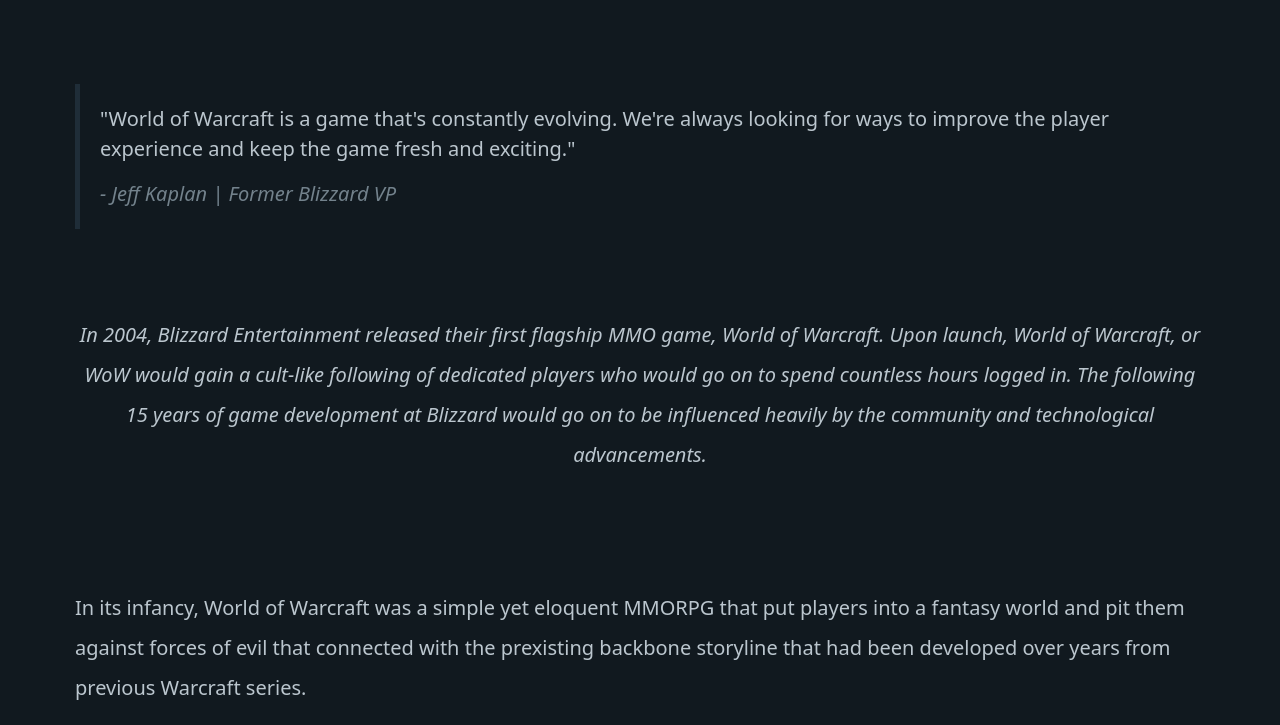
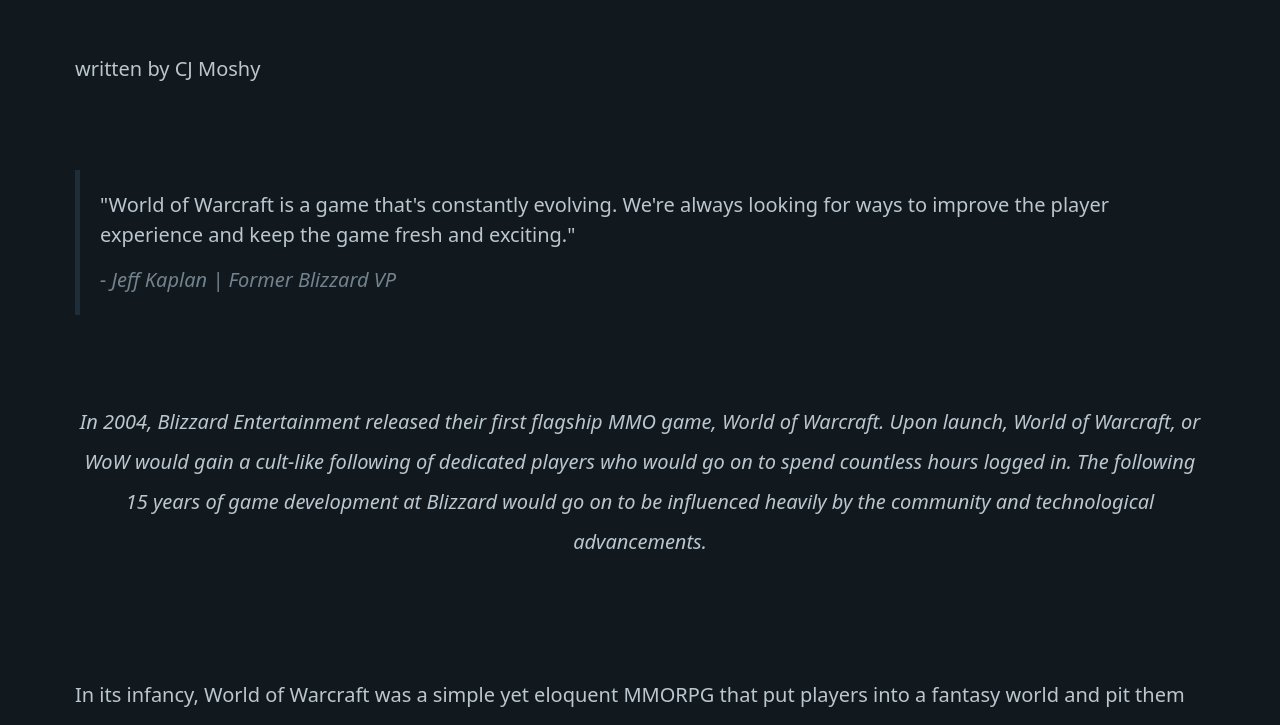
Before and after one commit to CJMoshy/CMPM-80j-Midterm, a website: page index.html in a window 1280 px wide. Shown: the part 291-1016 px from the top of the page. Drawn offline with Linux system fonts and the light colour scheme.

Commit message:
adding name

```diff
--- a/css/styles.css
+++ b/css/styles.css
@@ -29,6 +29,10 @@
     color: rgb(255, 255, 255);
     font-size: 20px;
     font-style: italic;
+    margin-bottom: 5%;
+}
+
+#titleb{
     margin-bottom: 5%;
 }
 
--- a/index.html
+++ b/index.html
@@ -30,6 +30,10 @@
                 exploring the evolution of warcraft through mobile development
             </div>
 
+            <div class="box" id="titleb">
+                written by CJ Moshy
+            </div>
+
             <div class="box" id="quote1">
                 <blockquote>
                     "World of Warcraft is a game that's constantly evolving.
@@ -53,7 +57,7 @@
                 <p>
                     In its infancy, World of Warcraft was a simple yet eloquent MMORPG that put players
                     into a fantasy world and pit them against forces of evil that connected with the prexisting
-                    backbone storyline that had been developed over years from previous Warcraft series.
+                    backbone storyline, developed over years from previous titles in the Warcraft series.
                 </p>
             </div>
 
```
